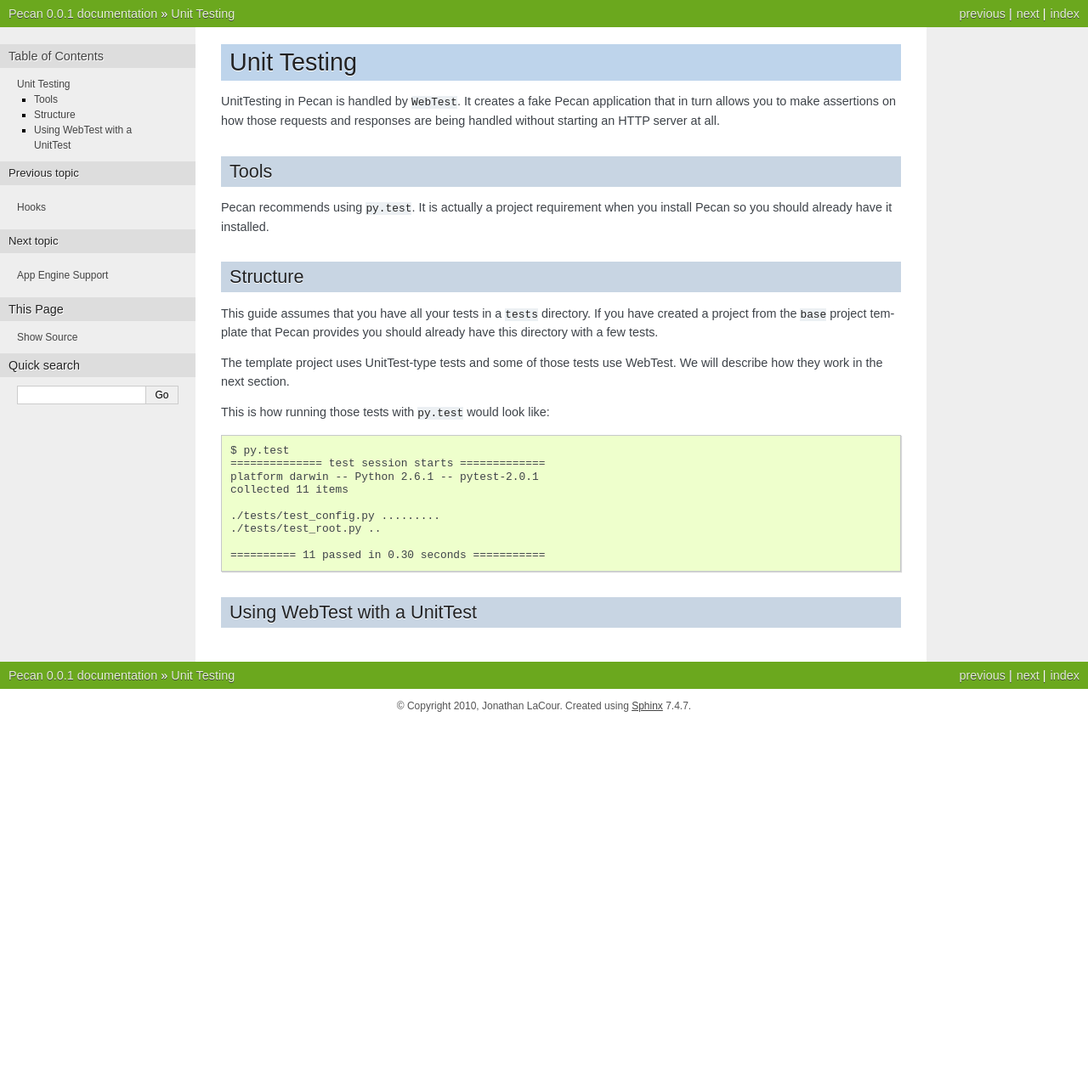
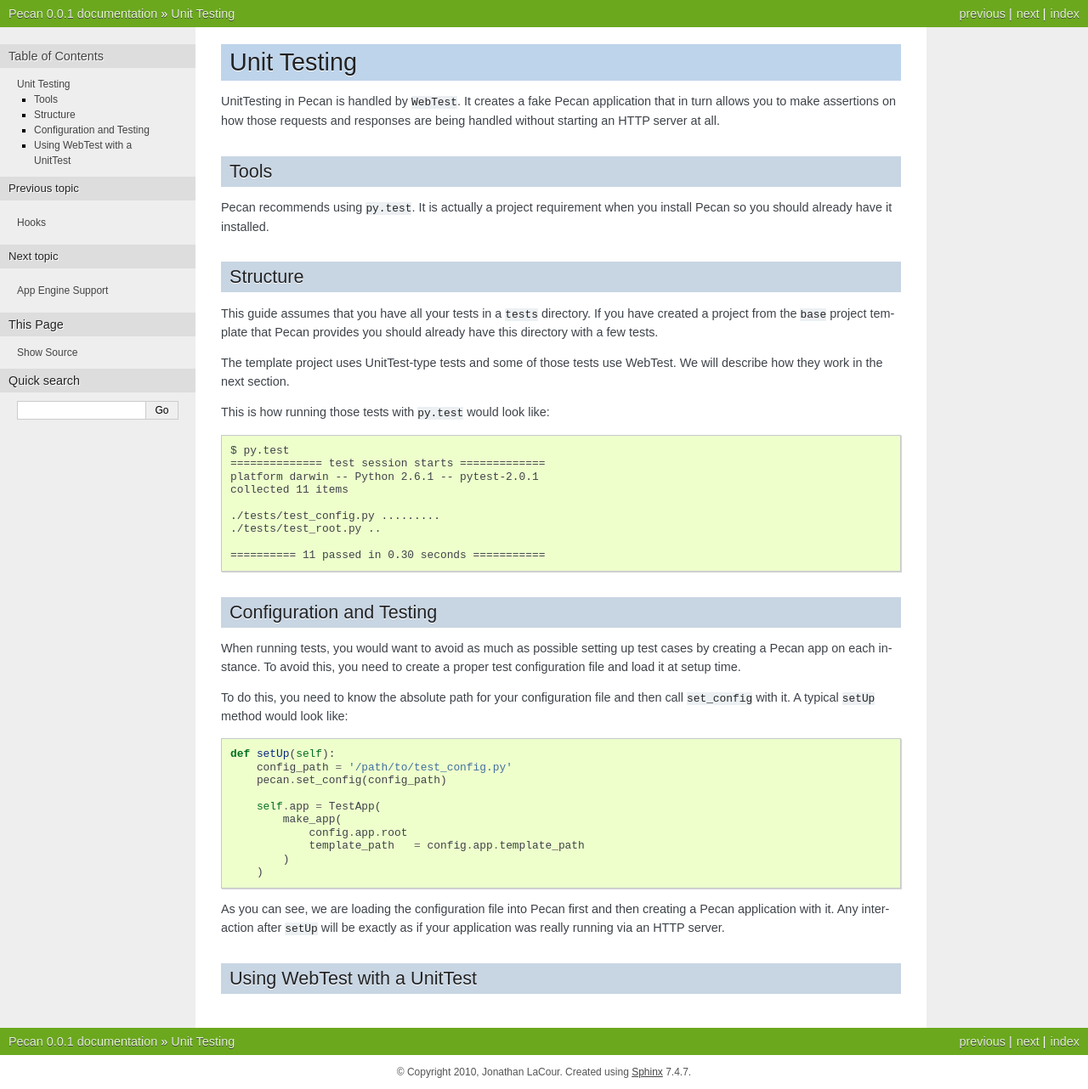
Before and after one commit to stackforge/pecan, a Sphinx documentation site: the page built from docs/source/testing.rst, in a window 1280 px wide. Shown: the whole page at 85% size. Built offline with Sphinx 7.4.7, drawn with Linux system fonts in a browser that asks for light colours; pages that are not in the unit, such as notebooks, are missing from menus; before the commit the page ends 900 px from its top, so only the background shows below that.

Commit message:
Added configuration and testing section

```diff
--- a/docs/source/testing.rst
+++ b/docs/source/testing.rst
@@ -35,5 +35,31 @@
     ========== 11 passed in 0.30 seconds ===========
 
 
+Configuration and Testing
+-------------------------
+When running tests, you would want to avoid as much as possible setting up test
+cases by creating a Pecan app on each instance. To avoid this, you need to
+create a proper test configuration file and load it at setup time.
+
+To do this, you need to know the absolute path for your configuration file and
+then call ``set_config`` with it. A typical ``setUp`` method would look like::
+
+    def setUp(self):
+        config_path = '/path/to/test_config.py'
+        pecan.set_config(config_path)
+
+        self.app = TestApp(
+            make_app(
+                config.app.root
+                template_path   = config.app.template_path
+            )
+        )
+
+
+As you can see, we are loading the configuration file into Pecan first and then
+creating a Pecan application with it. Any interaction after ``setUp`` will be
+exactly as if your application was really running via an HTTP server.
+
+
 Using WebTest with a UnitTest
 -----------------------------
```
